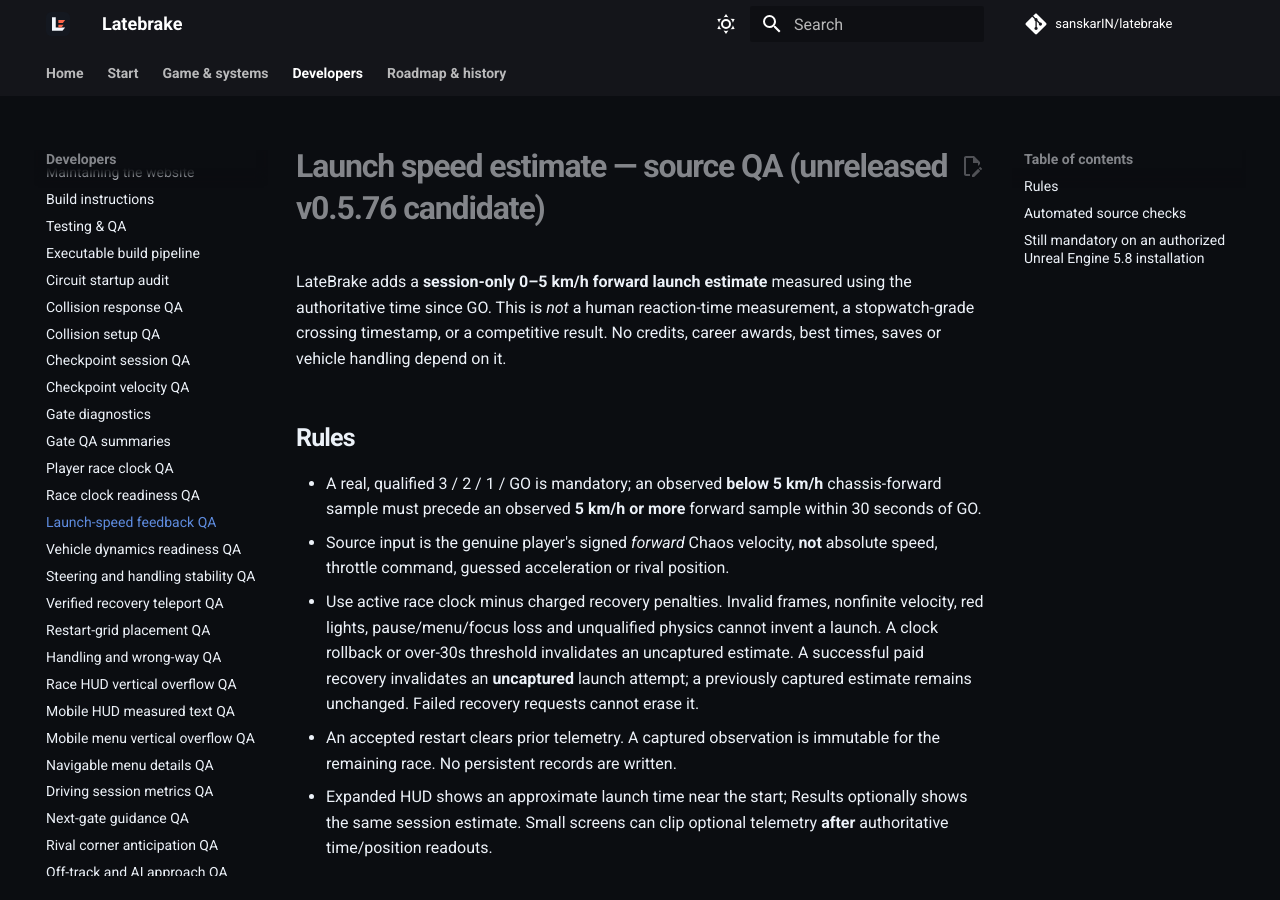
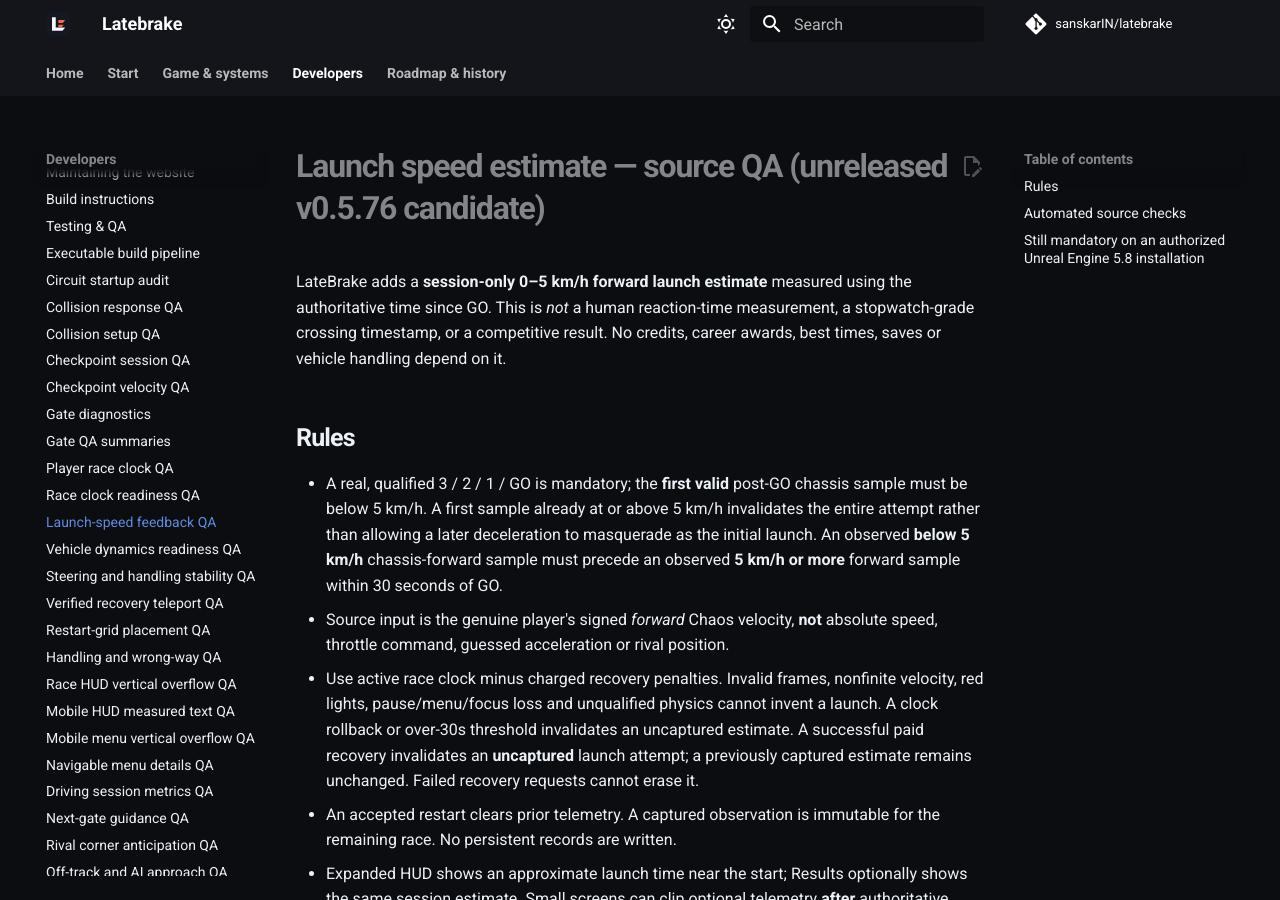
Before and after one commit to sanskarIN/latebrake, an MkDocs documentation site: the page built from docs/LAUNCH_SPEED_QA.md, in a window 1280 px wide and 900 px high. Built offline with MkDocs 1.6.1 and Material for MkDocs 9.7.7, drawn with Linux system fonts in a browser that asks for light colours; comment, search, counter and statistics services are not loaded.

Commit message:
fix(launch): reject already-moving first green-frame sample

```diff
--- a/docs/LAUNCH_SPEED_QA.md
+++ b/docs/LAUNCH_SPEED_QA.md
@@ -7,7 +7,10 @@
 
 ## Rules
 
-- A real, qualified 3 / 2 / 1 / GO is mandatory; an observed **below 5
+- A real, qualified 3 / 2 / 1 / GO is mandatory; the **first valid** post-GO
+  chassis sample must be below 5 km/h. A first sample already at or above
+  5 km/h invalidates the entire attempt rather than allowing a later
+  deceleration to masquerade as the initial launch. An observed **below 5
   km/h** chassis-forward sample must precede an observed **5 km/h or more**
   forward sample within 30 seconds of GO.
 - Source input is the genuine player's signed *forward* Chaos velocity, **not**
```
